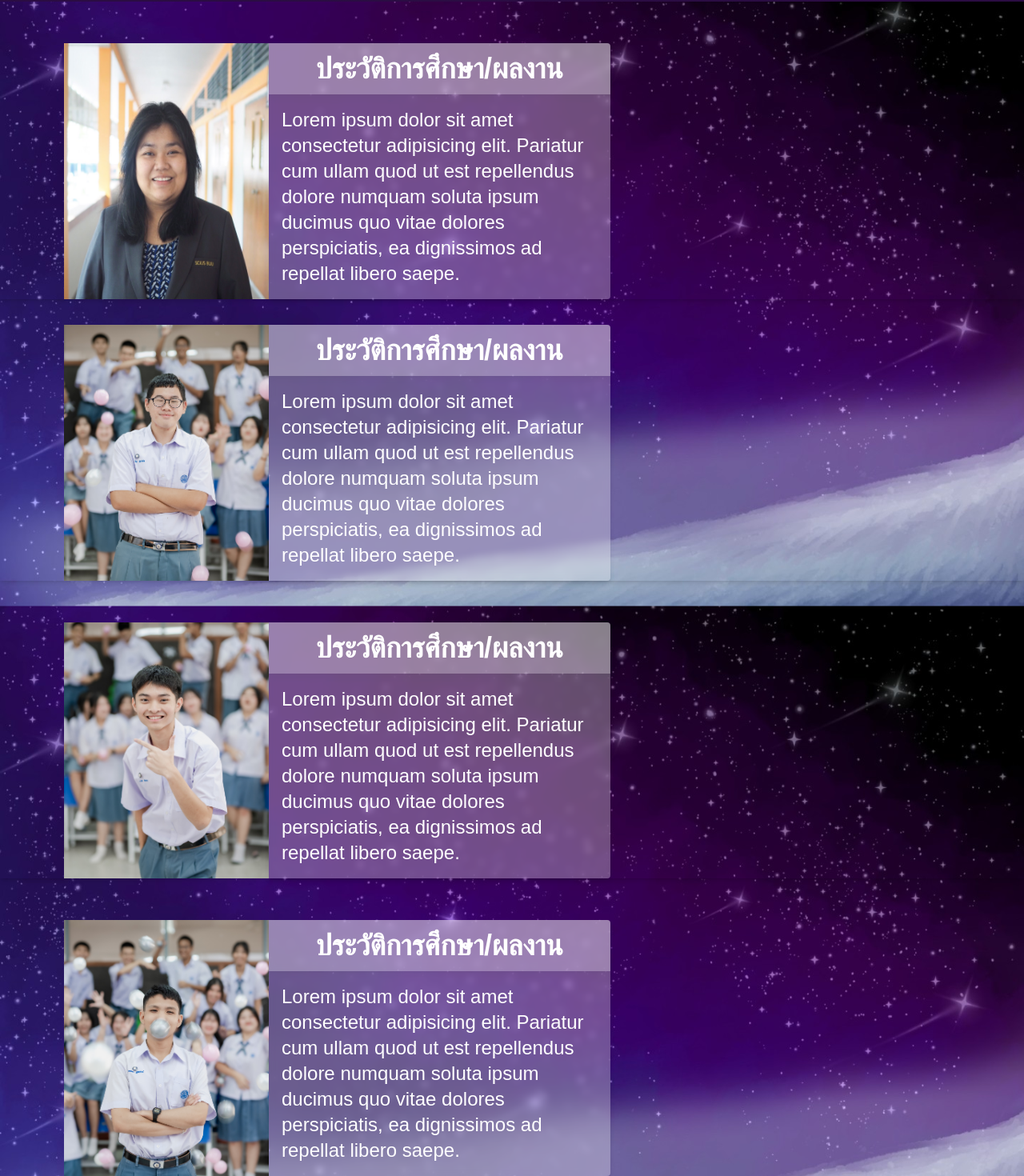
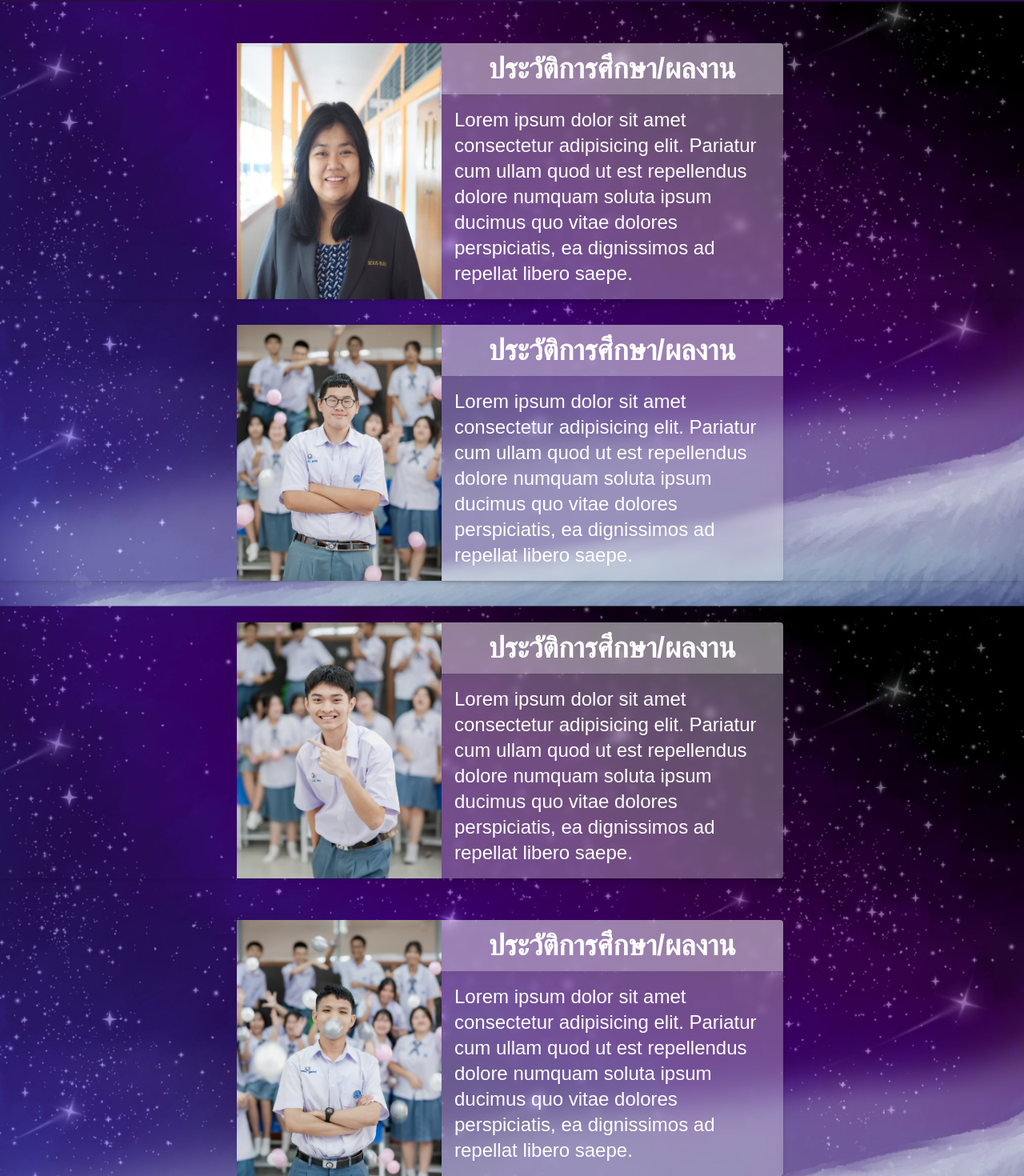
Before and after one commit to Okumans/MathForFun, a React (Vite) app: page /reference in a window 1280 px wide. Shown: the part 86-1556 px from the top of the page at 80% size. Built offline with nearby package versions, Linux system fonts and the light colour scheme; a web font is replaced by a local one.

Commit message:
reference page
center

```diff
--- a/src/pages/referencePage.jsx
+++ b/src/pages/referencePage.jsx
@@ -4,7 +4,7 @@ export const ReferencePage = () => {
       <div className="flex flex-col w-full bg-[url('../src/assets/bg.jpg')] bg-fixed bg-no-repeat bg-cover gap-3 ">
         <div className="my-10 md:my-16"/>
 
-        <div className="flex shadow-md">
+        <div className="flex shadow-md justify-center">
 
           <img id="opink" className="flex w-2/3 md:w-1/2 lg:w-1/5 ml-20" src="src/assets/Opink.png"></img>
 
@@ -21,7 +21,7 @@ export const ReferencePage = () => {
           </div> */}
         </div>
 
-        <div className="flex my-5 shadow-md">
+        <div className="flex my-5 shadow-md justify-center">
 
           <img className="flex object-cover w-2/3 md:w-1/2 lg:w-1/5 ml-20" src="src/assets/kpbo.jpg"></img>
 
@@ -38,7 +38,7 @@ export const ReferencePage = () => {
           </div> */}
         </div>
 
-        <div className="flex my-5 shadow-md">
+        <div className="flex my-5 shadow-md justify-center">
 
           <img className="flex object-cover w-2/3 md:w-1/2 lg:w-1/5 ml-20" src="src/assets/beam.jpg"></img>
 
@@ -55,7 +55,7 @@ export const ReferencePage = () => {
           </div> */}
         </div>
 
-        <div className="flex my-5 shadow-md">
+        <div className="flex my-5 shadow-md justify-center">
 
           <img className="flex object-cover w-2/3 md:w-1/2 lg:w-1/5 ml-20" src="src/assets/Patty.jpg"></img>
 
```
